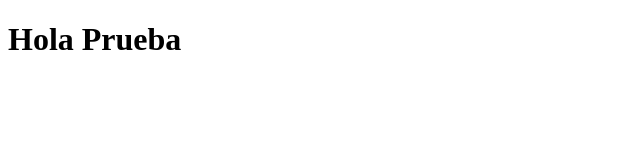
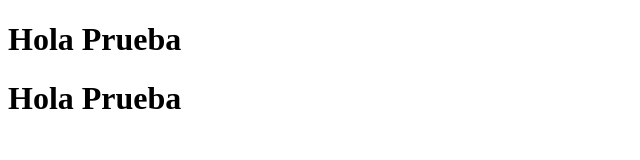
Before and after one commit to chilo3105/Ejemplo-pwa, a plain HTML site: page index.html in a window 1280 px wide. Shown: the whole page, without its empty margins (0-640 px from the left). Drawn offline with Linux system fonts and the light colour scheme.

Commit message:
Modificacion al index

```diff
--- a/index.html
+++ b/index.html
@@ -9,6 +9,6 @@
     <h1>Hola Prueba</h1>
 </head>
 <body>
-
+    <h1>Hola Prueba</h1>
 </body>
 </html>
```
